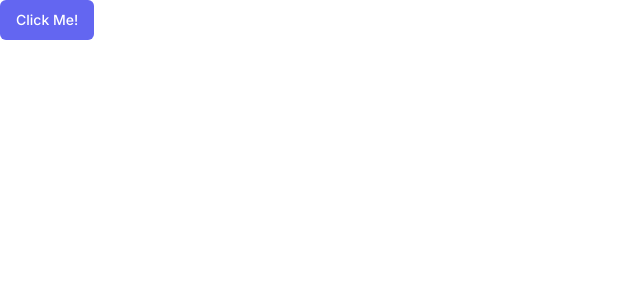
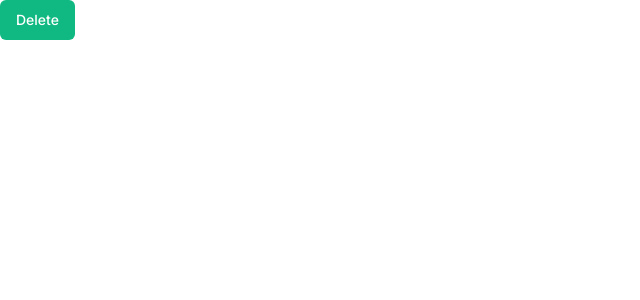
Before and after one commit to Haigsov/Full-Stack-Notion-Clone, a Next.js app in the folder notion-clone/: page / in a window 1280 px wide. Shown: the top 300 px of the page, without its empty margins (0-640 px from the left). Built offline with nearby package versions, Linux system fonts and the light colour scheme.

Commit message:
Update page.tsx

```diff
--- a/notion-clone/app/page.tsx
+++ b/notion-clone/app/page.tsx
@@ -3,8 +3,8 @@ import { Button } from "@/components/ui/button"
 export default function Home() {
   return (
     <div>
-      <Button variant={"purple"}>
-        Click Me!
+      <Button className="bg-emerald-500 text-white">
+        Delete
       </Button>
     </div>
   )
```
